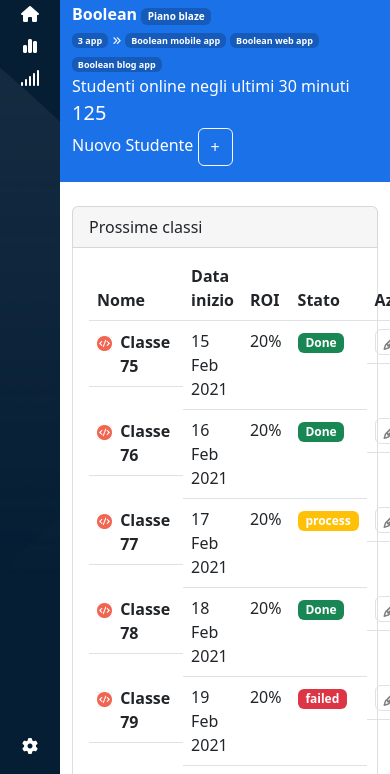
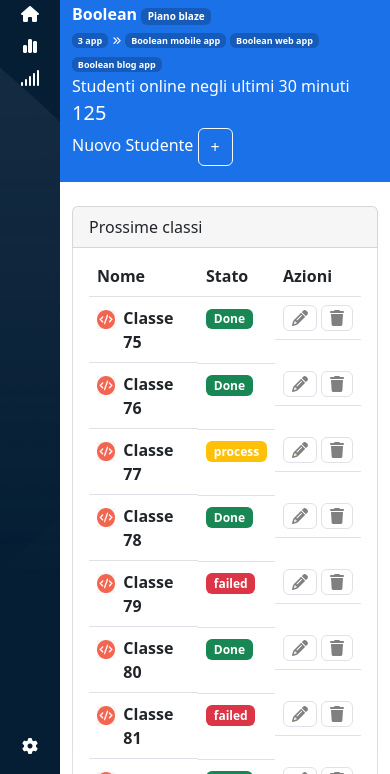
Before and after one commit to LeoneCarmelo/html-css-bootstrap-dashboard, a plain HTML site: page index.html in a window 390 px wide. Shown: the part 70-844 px from the top of the page. Drawn offline with nearby package versions, Linux system fonts and the light colour scheme.

Commit message:
Add responsivity to Prossime Classi

```diff
--- a/assets/css/style.css
+++ b/assets/css/style.css
@@ -81,6 +81,9 @@ body {
     background-color: var(--title-list);
 }
 
+.dynamic_data {
+    display: none;
+}
 .avatar {
     width:20px;
 }
@@ -116,4 +119,10 @@ body {
 
     }
 }
+
+@media screen and (min-width:628px) {
+    .dynamic_data {
+        display: table-cell;
+    }
+}
 /* #region Responsive */
--- a/index.html
+++ b/index.html
@@ -226,8 +226,8 @@
                                     <thead>
                                       <tr>
                                         <th scope="col">Nome</th>
-                                        <th scope="col">Data inizio</th>
-                                        <th scope="col">ROI</th>
+                                        <th scope="col" class="dynamic_data">Data inizio</th>
+                                        <th scope="col" class="dynamic_data">ROI</th>
                                         <th scope="col">Stato</th>
                                         <th scope="col">Azioni</th>
                                       </tr>
@@ -240,8 +240,8 @@
                                             </div>
                                             <span>Classe 75</span>
                                         </th>
-                                        <td>15 Feb 2021</td>
-                                        <td>20%</td>
+                                        <td class="dynamic_data">15 Feb 2021</td>
+                                        <td class="dynamic_data">20%</td>
                                         <td>
                                             <span class="badge text-bg-success">Done</span>
                                         </td>
@@ -257,8 +257,8 @@
                                             </div>
                                             <span>Classe 76</span>
                                         </th>
-                                        <td>16 Feb 2021</td>
-                                        <td>20%</td>
+                                        <td class="dynamic_data">16 Feb 2021</td>
+                                        <td class="dynamic_data">20%</td>
                                         <td>
                                             <span class="badge text-bg-success">Done</span>
                                         </td>
@@ -274,8 +274,8 @@
                                             </div>
                                             <span>Classe 77</span>
                                         </th>
-                                        <td>17 Feb 2021</td>
-                                        <td>20%</td>
+                                        <td class="dynamic_data">17 Feb 2021</td>
+                                        <td class="dynamic_data">20%</td>
                                         <td>
                                             <span class="badge text-bg-warning text-white">process</span>
                                         </td>
@@ -291,8 +291,8 @@
                                             </div>
                                             <span>Classe 78</span>
                                         </th>
-                                        <td>18 Feb 2021</td>
-                                        <td>20%</td>
+                                        <td class="dynamic_data">18 Feb 2021</td>
+                                        <td class="dynamic_data">20%</td>
                                         <td>
                                             <span class="badge text-bg-success">Done</span>
                                         </td>
@@ -308,8 +308,8 @@
                                             </div>
                                             <span>Classe 79</span>
                                         </th>
-                                        <td>19 Feb 2021</td>
-                                        <td>20%</td>
+                                        <td class="dynamic_data">19 Feb 2021</td>
+                                        <td class="dynamic_data">20%</td>
                                         <td>
                                             <span class="badge text-bg-danger">failed</span>
                                         </td>
@@ -325,8 +325,8 @@
                                             </div>
                                             <span>Classe 80</span>
                                         </th>
-                                        <td>20 Feb 2021</td>
-                                        <td>20%</td>
+                                        <td class="dynamic_data">20 Feb 2021</td>
+                                        <td class="dynamic_data">20%</td>
                                         <td>
                                             <span class="badge text-bg-success">Done</span>
                                         </td>
@@ -342,8 +342,8 @@
                                             </div>
                                             <span>Classe 81</span>
                                         </th>
-                                        <td>21 Feb 2021</td>
-                                        <td>20%</td>
+                                        <td class="dynamic_data">21 Feb 2021</td>
+                                        <td class="dynamic_data">20%</td>
                                         <td>
                                             <span class="badge text-bg-danger">failed</span>
                                         </td>
@@ -359,8 +359,8 @@
                                             </div>
                                             <span>Classe 82</span>
                                         </th>
-                                        <td>22 Feb 2021</td>
-                                        <td>20%</td>
+                                        <td class="dynamic_data">22 Feb 2021</td>
+                                        <td class="dynamic_data">20%</td>
                                         <td>
                                             <span class="badge text-bg-success">Done</span>
                                         </td>
```
